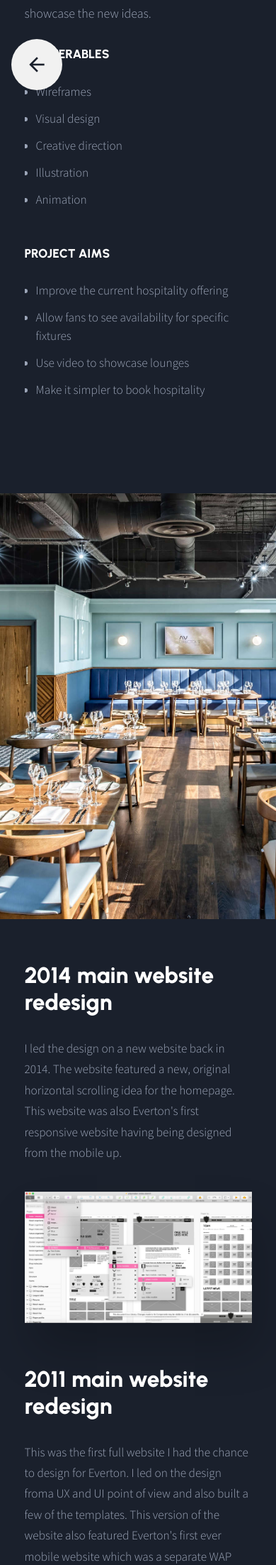
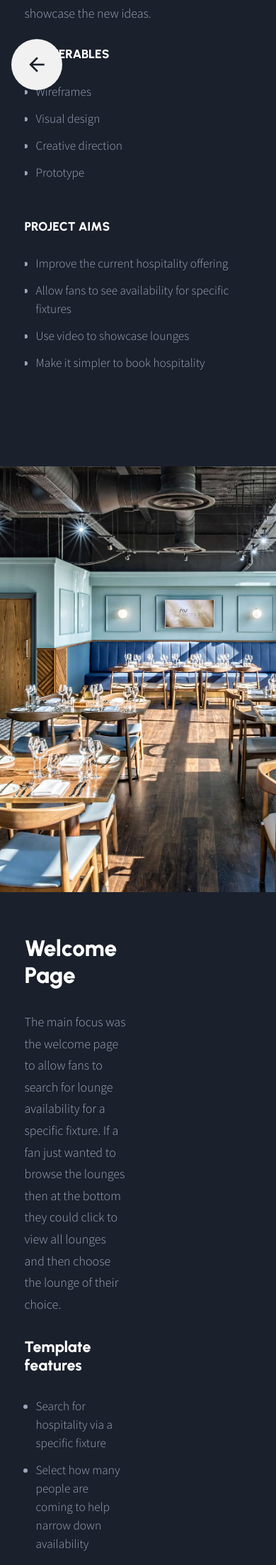
Before and after one commit to anthony-clark/AnthonyClark.github.io, a Jekyll site: the page aston-villa-hospitality.html, which Jekyll copies as it is, in a window 390 px wide. Shown: the part 745-2950 px from the top of the page at 71% size. Built offline with Jekyll 4.4.1, drawn with Linux system fonts in a browser that asks for light colours; nearby versions of some CDN libraries; some of the changed text lies outside the part shown.

Commit message:
tweaking screenshot alignment and sticky content

```diff
--- a/aston-villa-hospitality.html
+++ b/aston-villa-hospitality.html
@@ -46,8 +46,7 @@
 		<li>Wireframes</li>
 		<li>Visual design</li>
 		<li>Creative direction</li>
-		<li>Illustration</li>
-		<li>Animation</li>
+		<li>Prototype</li>
 		</ul>
 	</div>
 	<div id="case-study-aims">
@@ -70,88 +69,66 @@
 
 
 
-<div class="container">
-	<div class="screenshot-info-left">
-		<h3>2014 main website redesign</h3>
-		<p>I led the design on a new website back in 2014. The website featured a new, original horizontal scrolling idea for the homepage. This website was also Everton's first responsive website having being designed from the mobile up.</p>
+<div class="container narrow  screenshot">
+	<div class="screenshot-info sticky-content">
+		<h3>Welcome Page</h3>
+		<p>The main focus was the welcome page to allow fans to search for lounge availability for a specific fixture. If a fan just wanted to browse the lounges then at the bottom they could click to view all lounges and then choose the lounge of their choice.
+		</p>
+		<h4 class="template-features">Template features</h4>
+	<ul>
+	<li>Search for hospitality via a specific fixture</li>
+	<li>Select how many people are coming to help narrow down availability</li>
+	<li>Easy access to lounges if fan wants to quickly browse</li>
+	</ul>
 	</div>
-	<div class="screenshot-right"><img src="images/playmaker/pattern-library.jpg" alt="Design showing flexible modules example"></div>
+	<div class="screenshots"><img src="images/avfc/home-screen.png" alt="Design showing flexible modules example"></div>
 </div>
 
 
 
-<div class="container">
-	<div class="screenshot-info-right">
-		<h3>2011 main website redesign</h3>
-		<p>This was the first full website I had the chance to design for Everton. I led on the design froma UX and UI point of view and also built a few of the templates. This version of the  website also featured Everton's first ever mobile website which was a separate WAP website. Another big feature was a prominent live social stream called 'Everton Live' which highlighted social posts from Everton or the players and any retweeted or liked social comments by everton</p>
+<div class="container narrow  screenshots-alt">
+	<div class="screenshot-info sticky-content">
+		<h3>Lounge Listing</h3>
+		<p>The idea behind the lounge list was to give fans a quick overview of what each lounge has on offer and also which were available for their selected fixture and at what cost.
+			Even if a lounge was sold out for that fixture we decided to still show it. The reason for this was that some fans might have a favourite lounge so showing that it was sold out but allowing them to view what fixtures it was available for, we thought, would be a useful idea and would also boost upsell.</p>
+		<h4 class="template-features">Template features</h4>
+		<ul>
+		<li>Fans search criteria highlighted at the top</li>
+			<li>Quick overview of each lounge benefits</li>
+				<li>Sold out lounges still shown along with their fixture availability</li>
+		</ul>
 	</div>
-	<div class="screenshot-left"><img src="images/playmaker/pattern-library.jpg" alt="Screenshot of one of the wireframe pattern libraries I created"></div>
+	<div class="screenshots"><img src="images/avfc/lounge-listing.png" alt="Screenshot of one of the wireframe pattern libraries I created"></div>
 </div>
 
 
-<div class="container">
-<div class="screenshot-info-left">
-	<h3>Season Ticket Campaigns</h3>
-	<p>My involvement revolved around designing and brainstorming numerous ideas for the different season ticket campaigns over the years. Each idea needed to tie into Everton's offline marketing strategy for that season. We won awards for some of the campaign ideas we came up with including the 'Stand Together' campaign, which involved one lucky fan randomly being selected each week to be treated to a surprise visit from an Everton first team player hand-delivering them a season ticket. Video footage was then used to capture the moment they met and was posted on Facebook to generate buzz around future 'drops'.</p>
-
-		<p>Another campaign idea was a personalised video that pulled the fans name and seat location into the footage, persuading that fan to renew their season ticket. Player cameos from Graeme Sharp, Sylvain Distin and Jack Rodwell helped boost the popularity of the campaign. Fans could also send their friends and family the video which added a viral element to the campaign. For every project, we provided Everton with a number of design elements such as banners, wallpapers and much more to help promote season tickets sales.</p>
+<div class="container narrow  screenshot">
+<div class="screenshot-info sticky-content">
+	<h3>Lounge Details</h3>
+	<p>We wanted the detail pages to really show off each lounge. The idea we had was to use 360 imagery at the top of the page to show off the lounge with the option to also see the view from your potential seat in the stand. The idea behind the view live button was that it would change the image to a video of what the lounge was like on a match day to give the fan a real sense of the atmosphere in the lounge on a matchday.
+	</p><p>The rest of the page gave fans an overview of the lounge benefits along with the availbility of the lounge for specific fixtures. This would default to your selected fixture if you had chosen one on the welcome page. If the lounge wasn't available for your preferred fixture, the idea we had was to show available lounges, again to improve upsell and stop any dead ends.</p>
+		<h4 class="template-features">Template features</h4>
+		<ul>
+		<li>360 imagery of the lounge and view from seat in the stand</li>
+		<li>Live view gives fans sense of the matchday atmosphere</li>
+		<li>Fixture availability and pricing for selected lounge</li>
+		</ul>
+</div>
+<div class="screenshots"><img src="images/avfc/lounge-listing.png" alt="Swansea City homepage design"></div>
 
 </div>
-<div class="screenshot-right"><img src="images/playmaker/homepage.jpg" alt="Swansea City homepage design"></div>
+<section class="responsive-views">
+<div class="container narrow  screenshots-alt">
+<div class="screenshot-info sticky-content">
+	<h3>Prototype Showing The Ideas</h3>
+	<p>We created a prototype using Principle to help show ideas and give an example of how a fan would browse the hospitality section.
 
+	</p>
 </div>
-<div class="container">
-<div class="screenshot-info-right">
-	<h3>Blue Crimbo</h3>
-	<p>I worked on a number of Christmas campaigns over the years for Everton ranging from designing interactive games with scoreboards such as 'Moyes to the World', to the more substantial 'Blue Crimbo' campaign which gradually turned an illustrated map of Liverpool blue as more fans engaged with the website. Fans could engage by either Tweeting using the hashtag #BlueCrimbo, uploading photos of themselves turning the city blue, buying tickets to a December match or even buying Christmas presents for the blue in their life.
-
-	</p><p>I also created an advent calendar, where behind each door there was something to download that would help turn the city blue, along with animated Christmas cards that could be sent to friends and family.
-
-		</p>
-
+<div class="screenshots"><img src="images/playmaker/news-article.jpg" alt="Swansea City article design"></div>
 </div>
-<div class="screenshot-left"><img src="images/playmaker/news-article.jpg" alt="Swansea City article design"></div>
-
 </div>
-<div class="container">
-<div class="screenshot-info-left">
-	<h3>Kit Reveals</h3>
-	<p>Initially kit reveal campaigns involved teasing fans with parts of the shirt over a number of days until the final reveal on launch day. For these campaigns I led the design and was involved in coming up with reveal ideas for the club. More recently, templates have been designed enabling Everton themselves to skin up sections of the website into kit reveal pages showcasing the new kit and the fabric it is made in, along with other essential info.
-
-	</p><p>My team and I also helped out with numerous graphical elements from homepage takeovers, banners, wallpapers and splash screen designs to help promote each kit.</p>
-
-</div>
-<div class="screenshot-right"><img src="images/playmaker/player-listing.jpg" alt="Stoke City player listing page design"></div>
-
-</div>
-<div class="container">
-<div class="screenshot-info-right">
-	<h3>Pre-season</h3>
-	<p>Early Pre-season campaigns involved me designing a tour logo and simple brand that could be applied to related news imagery, banners, splash pages and also the theme of the match centre. In recent years the projects have advanced into microsites where fans can subscribe to either single matches or the full pre-season tour package.
-
-	</p><p>This has involved me working with the UX researcher to optimise the key users journeys for logged in/out users and fans who have subscribed to single or all matches. We needed to make sure there was no pain points for users and that buying games was as simple as possible.</p>
-
-</div>
-<div class="screenshot-left"><img src="images/playmaker/player-profile.jpg" alt="Stoke City player profile page design"></div>
-
-
-</div>
-<div class="container">
-<div class="screenshot-info-left">
-	<h3>End of Season Awards</h3>
-	<p>At the end of every season, Everton have an awards event to announce their player, young player and goal of the season. To register votes for each of these categories, my team and I designed a section for the website where fans could submit their choices. Only votes online counted towards each award so we needed to create a section that was easy to browse the different players, view the goals and submit the votes.</p>
-
-</div>
-<div class="screenshot-right"><img src="images/playmaker/fixtures.jpg" alt="Stoke City fixtures and results page design"></div>
-
-
-
-</div>
-
-
-
-	</div>
-
+</section>
 
 
 
--- a/css/main.css
+++ b/css/main.css
@@ -19,7 +19,7 @@
 
 
 .container.narrow{
-    max-width:900px;
+    max-width:960px;
     margin:120px auto 0 auto;
     display: block;
   }
@@ -220,12 +220,7 @@
 }
 /*div{border:1px solid #fff;}*/
 
-.sticky-content{
-    position: -webkit-sticky;
-    position: sticky;
-    display: block;
-    top: 4%;
-}
+
 .hero-image{
 background-attachment: fixed;
 background-repeat: no-repeat;
@@ -347,32 +342,34 @@
         display: block;
         margin-top: 0;
     }
-.screenshot-info-left{
+
+.container.screenshot{
+    display: flex;
+    justify-content: space-between;
+}
+.container.screenshots-alt{
+    display: flex;
+    flex-direction: row-reverse;
+    justify-content: space-between;
+}
+
+.screenshot-info{
     float: left;
    width:30%;
    position: relative;
    margin-top:24px;
    height: 99%;
 }
-.screenshot-info-right{
-    float: right;
-    width: 30%;
-    margin-top: 24px;
-    position: absolute;
-    right: 0;
-    height: 99%;
+.screenshots{
+    width:62%;
 }
-.screenshot-right{
-    float: right;
-    width:65%;
-   margin-left:80px;
+.container.narrow .screenshot-info{
+    width: 45%;
 }
-.screenshot-left{
-    float: left;
-    width:65%;
-   margin-right: 80px;
+.container.narrow .screenshots{
+    width: 45%;
 }
-.screenshot-left img, .screenshot-right img{
+.screenshot img{
 box-shadow: 10px 40px 60px rgb(0, 0, 0, 0.2);
 }
 footer {
@@ -429,7 +426,7 @@
     width: 88px;
     height: 88px;
     display: block;
-    border: 1px solid #25384b;
+    border: 1px solid #f1f1f1;
     border-radius: 100px;
     padding: 28px 0 0 0;
     background: #1A202C;
@@ -442,7 +439,7 @@
 }
 .carousel-control-next-icon.material-icons-outlined, .carousel-control-prev-icon.material-icons-outlined{
     font-size: 32px;
-    color: #8897aa;
+    color: #f1f1f1;
 }
 .carousel-control-next-icon.material-icons-outlined:hover, .carousel-control-prev-icon.material-icons-outlined:hover{
     font-size: 32px;
@@ -588,8 +585,13 @@
         grid-template-columns: repeat(auto-fill, minmax(200px, 1fr));
         grid-gap: 1.7rem;
     }
+    .container.narrow .screenshot-info-left, .container.narrow .screenshot-info-right{
+       width:45%;
+    }
+    .container.narrow .screenshot-right, .container.narrow .screenshot-left{
 
-
+        width: 45%;
+    }
 
 /*div{
     border:1px solid #555;
@@ -603,7 +605,12 @@
         .container.narrow{
             max-width:1024px;
           }
-
+          .sticky-content{
+            position: -webkit-sticky;
+            position: sticky;
+            display: block;
+            top: 4%;
+        }
 
 
 
@@ -662,31 +669,23 @@
                 width: 100%;
                 padding-bottom:4px;
             }
-
-            .screenshot-info-left{
+            .container.screenshot, .container.screenshots-alt{
+                display: block;
+            }
+            .screenshot-info{
                 float: none;
                 width:100%;
                 position: relative;
                 margin:40px 0;
                 height: auto;
             }
-            .screenshot-info-right{
-                float: none;
-                width: 100%;
-                margin: 40px 0;
-                position: relative;
-                height: auto;
-            }
-            .screenshot-right{
+
+            .screenshots{
                 float: none;
                 width:100%;
                margin-left:0;
             }
-            .screenshot-left{
-                float: none;
-                width:100%;
-               margin-right: 0;
-            }
+
 
             section.project-list ul li a{
                     padding-right: 88px;
```
Also changed, not shown: Liverpool-fc-store.html (+15 -15 lines), everton-fc.html (+21 -21 lines), lexus-car-search.html (+9 -9 lines), playmaker-platform.html (+26 -26 lines), images/avfc/home-screen.png (added), 2 other files.
